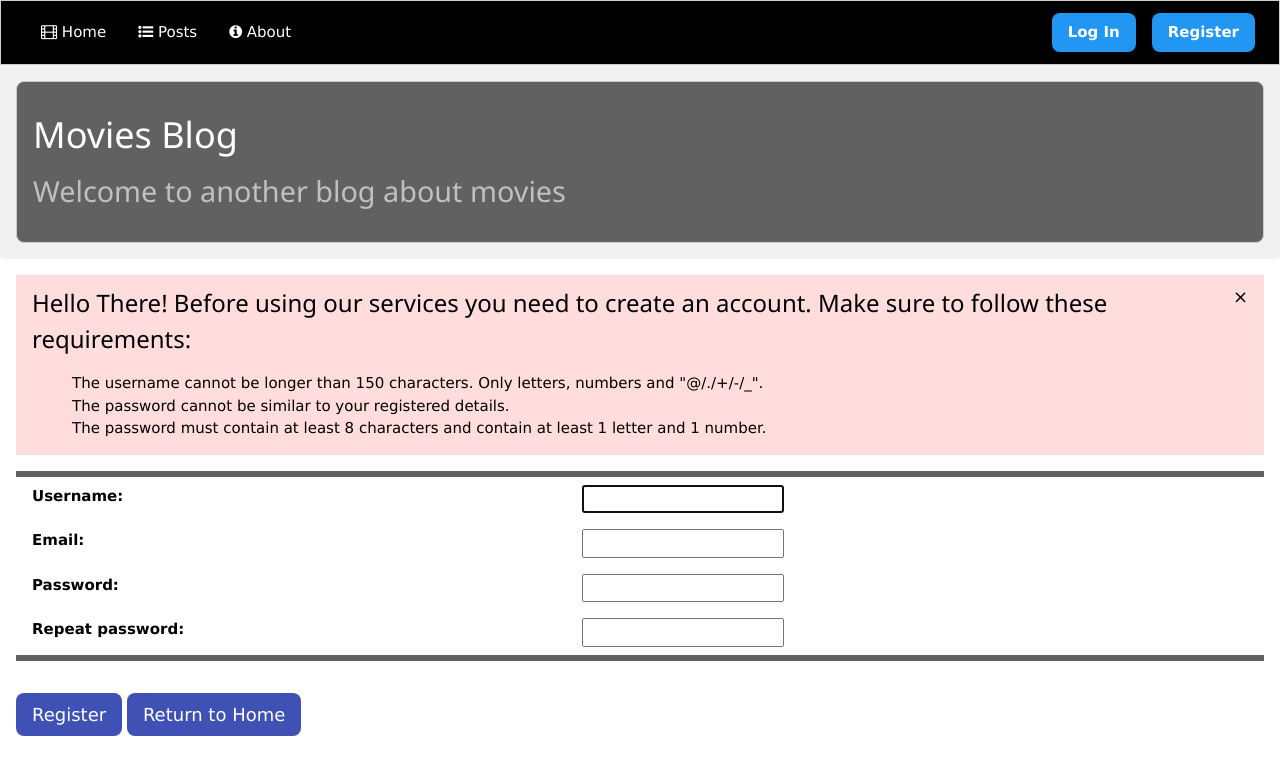
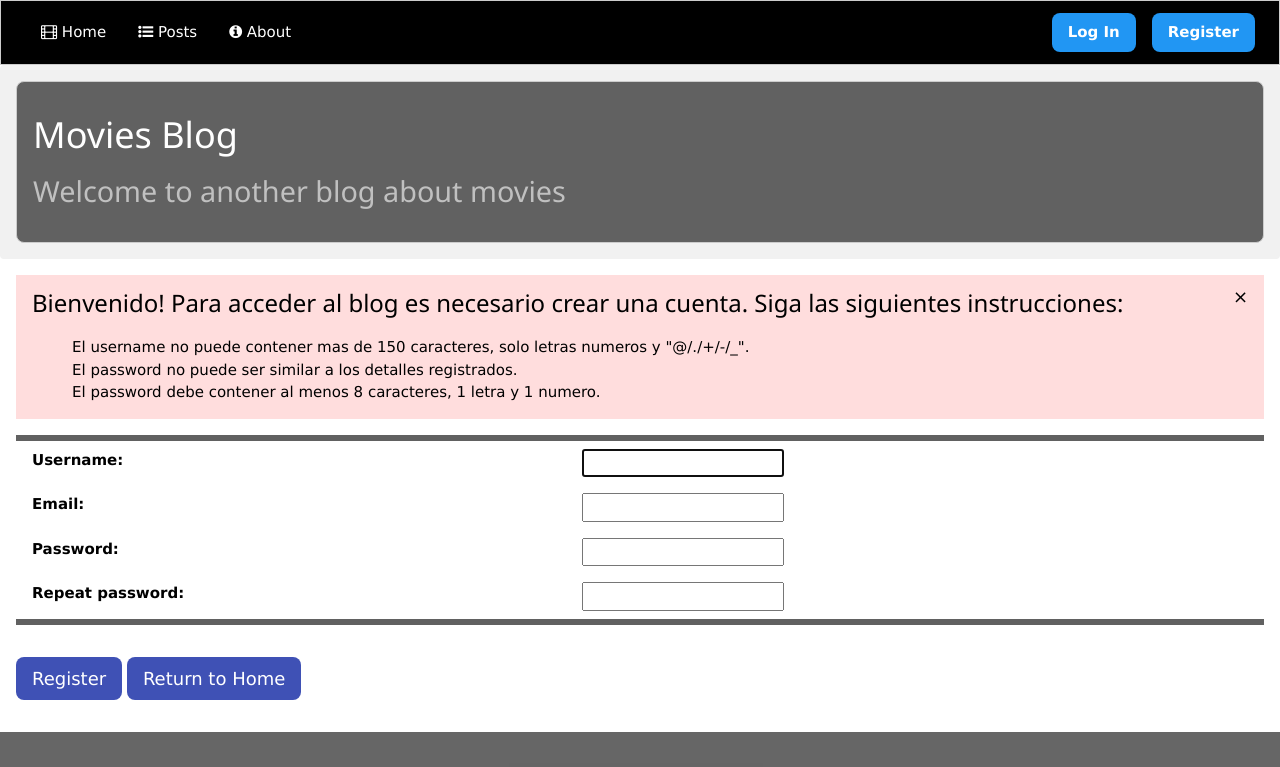
Before and after one commit to nahuelim/ProyectoFinal, a Django app: page /Users/register/ in a window 1280 px wide. Shown: the top 767 px of the page. Run offline with Django 4.2, Linux system fonts and the light colour scheme.

Commit message:
cambios en blogapp y user

```diff
--- a/ProyectoFinal/BlogApp/forms.py
+++ b/ProyectoFinal/BlogApp/forms.py
@@ -8,4 +8,4 @@ class PostForm(forms.ModelForm):
     content = forms.CharField(widget=CKEditorWidget())
     class Meta:
         model = Post
-        fields = ("title", "subtitle", "author", "image", "content")
+        fields = ("maquinaria", "marca", "usuario", "imagen", "detalle")
--- a/ProyectoFinal/Users/forms.py
+++ b/ProyectoFinal/Users/forms.py
@@ -21,14 +21,14 @@ class UserRegisterForm(UserCreationForm):
 class UserEditForm(UserCreationForm):
     username = forms.CharField(label='Username')
     email = forms.EmailField(label='Email')
-    first_name = forms.CharField(label='Name', required=False)
-    last_name = forms.CharField(label='Lastname', required=False)
+    nombre = forms.CharField(label='Name', required=False)
+    apellido = forms.CharField(label='Lastname', required=False)
     password1 = forms.CharField(label='New Password', widget=forms.PasswordInput)
     password2 = forms.CharField(label='Repeat password', widget=forms.PasswordInput)
 
     class Meta:
         model = User
-        fields = ['username','email','first_name','last_name','password1', 'password2']
+        fields = ['username','email','nombre','apellido','password1', 'password2']
         help_texts = {k:"" for k in fields}
 
 
--- a/ProyectoFinal/Users/models.py
+++ b/ProyectoFinal/Users/models.py
@@ -9,7 +9,7 @@ class Avatar(models.Model):
     avatar = models.ImageField(upload_to='avatars/', null=True, blank=True)  #Subcaperta avatars de media
 
     def __str__(self):
-        return f"Profile image from user: {self.user.username}"
+        return f"Imagen perfil del user: {self.user.username}"
 
 
 class Messages(models.Model):
--- a/ProyectoFinal/Users/templates/Users/edit_profile.html
+++ b/ProyectoFinal/Users/templates/Users/edit_profile.html
@@ -3,17 +3,17 @@
 {% block content %}
 
 <div class="w3-panel w3-padding-16 w3-center w3-topbar w3-bottombar w3-border-dark-grey w3-round">
-    <h1>Updating {{user}} profile</h1>
+    <h1>Actualizando el perfil de {{user}}</h1>
 </div>
 
 <!-- Modificar/Agregar avatar -->
 {% if user.is_superuser %}
 <div div class="w3-container w3-card-4">
-    <p>Click here to update your Avatar <a class="w3-button w3-black w3-border" href="{% url 'users:editAvatar' %}"><i class="fa fa-file-image-o"></i></a></p>
+    <p>Click aqui para actualizar el Avatar <a class="w3-button w3-black w3-border" href="{% url 'users:editAvatar' %}"><i class="fa fa-file-image-o"></i></a></p>
 </div>
 {% else %}
 <div class="w3-panel w3-blue-gray">
-    <h5>You're not authorized to change your Avatar</h5>
+    <h5>No esta autorizado a cambiar su Avatar</h5>
 </div>
 {% endif %}
 
--- a/ProyectoFinal/Users/templates/Users/login.html
+++ b/ProyectoFinal/Users/templates/Users/login.html
@@ -3,7 +3,7 @@
 {% block content %}
 
 <!-- Formulario -->
-<h3>Welcome back! Log in to your account:</h3>
+<h3>Iniciar sesion:</h3>
 <form action="{% url 'users:Login' %}" method="POST">{% csrf_token %}
     <table class="w3-table w3-topbar w3-bottombar w3-border-dark-grey w3-round">
         {{ form.as_table }}
--- a/ProyectoFinal/Users/templates/Users/logout.html
+++ b/ProyectoFinal/Users/templates/Users/logout.html
@@ -3,7 +3,7 @@
 {% block content %}
 
 <div class="w3-panel w3-padding-16 w3-center w3-topbar w3-bottombar w3-border-dark-grey w3-round">
-    <h1 style="color: black" class="w3-center">You have successfully logout. Hopefully we'll see you back soon!</h1>
+    <h1 style="color: black" class="w3-center">Ha cerrado exitosamente su sesion.</h1>
 </div>
 
 {% endblock %}
--- a/ProyectoFinal/Users/templates/Users/profile.html
+++ b/ProyectoFinal/Users/templates/Users/profile.html
@@ -32,8 +32,8 @@
     <h4>
         <ul>
             <ol>Username: {{user.username}}</ol>
-            <ol>Name: {{user.first_name}}</ol>
-            <ol>Lastname: {{user.last_name}}</ol>
+            <ol>Nombre: {{user.nombre}}</ol>
+            <ol>Apellido: {{user.apellido}}</ol>
             <ol>Email: {{user.email}}</ol>
             <ol>Last access: {{user.last_login}}</ol>
             <ol>Joined: {{user.date_joined}}</ol>
@@ -45,7 +45,7 @@
 <a button type="button" class="w3-button w3-block w3-round-large w3-indigo" href=" {% url 'blogapp:Messages' %} "><i class="fa fa-envelope-o"></i> Inbox</button></a>
 
 <div class="w3-bar w3-padding-32 w3-center">
-    <a button type="button" class="w3-button w3-round-large w3-button w3-large w3-indigo w3-right" href=" {% url 'users:editProfile' %} ">Update Profile</button></a>
+    <a button type="button" class="w3-button w3-round-large w3-button w3-large w3-indigo w3-right" href=" {% url 'users:editProfile' %} ">Actualizar Perfil</button></a>
     <a button type="button" class="w3-button w3-round-large w3-button w3-large w3-indigo w3-left" href=" {% url 'blogapp:Home' %} ">Return to Home</button></a>
 
 </div>
--- a/ProyectoFinal/Users/templates/Users/register.html
+++ b/ProyectoFinal/Users/templates/Users/register.html
@@ -6,10 +6,10 @@
 <div class="w3-panel w3-pale-red w3-display-container">
     <span onclick="this.parentElement.style.display='none'"
     class="w3-button w3-large w3-display-topright">&times;</span>
-    <h3>Hello There! Before using our services you need to create an account. Make sure to follow these requirements:</h3>
-    <ul>The username cannot be longer than 150 characters. Only letters, numbers and "@/./+/-/_".<br>
-        The password cannot be similar to your registered details.<br>
-        The password must contain at least 8 characters and contain at least 1 letter and 1 number.</ul>
+    <h3>Bienvenido! Para acceder al blog es necesario crear una cuenta. Siga las siguientes instrucciones:</h3>
+    <ul>El username no puede contener mas de 150 caracteres, solo letras numeros y "@/./+/-/_".<br>
+        El password no puede ser similar a los detalles registrados.<br>
+        El password debe contener al menos 8 caracteres, 1 letra y 1 numero.</ul>
 </div>
 
 
--- a/ProyectoFinal/Users/views.py
+++ b/ProyectoFinal/Users/views.py
@@ -31,12 +31,12 @@ def login_request(request):
 
                   if user is not None:         #si el usario ingresado no es None (quiere decir que existe), listo, pedir que se loguee
                         login(request, user)
-                        return render(request,"BlogApp/home.html",  {"mensaje":f"Welcome to the blog, {usuario}"})   #si es correcto, loguea y me responde welcome
+                        return render(request,"BlogApp/home.html",  {"mensaje":f"Bienvenido al blog, {usuario}"})   #si es correcto, loguea y me responde welcome
                   else:
-                        return render(request,"Users/login.html", {"form":form, "mensaje":"Error, the user name is incorrect. Please, login again"})   #y si el usuario que ingresó no corresponde a nadie en la BD, me pasa que es incorrecto
+                        return render(request,"Users/login.html", {"form":form, "mensaje":"Error, el username es incorrecto. Intentelo nuevamente."})   #y si el usuario que ingresó no corresponde a nadie en la BD, me pasa que es incorrecto
 
             else:
-                        return render(request,"Users/login.html" ,  {"form":form, "mensaje":"Error, the entered data is invalid. Please, login again"})  #esto se hace si no se cumple la condicion de que el formulario sea valido
+                        return render(request,"Users/login.html" ,  {"form":form, "mensaje":"Error, la informacion es incorrecta. Intentelo nuevamente."})  #esto se hace si no se cumple la condicion de que el formulario sea valido
 
       form = AuthenticationForm()    #si no viene por POST, tenemos que mostrar un formulario vacio para que se ingrese
       return render(request,"Users/login.html", {'form':form})
@@ -56,7 +56,7 @@ def register(request):
                   login(request, new_user)
                   return redirect(reverse('users:Profile', args=[id]))
             else:
-                return render(request, 'Users/register.html', {"form":form, "mensaje": "The user could not be created. Please try again"})
+                return render(request, 'Users/register.html', {"form":form, "mensaje": "El user no pudo ser creado. Intentelo nuevamente."})
 
       else:
             form = UserRegisterForm()
@@ -85,18 +85,18 @@ def editProfile(request):
                   #Datos que se modificarán
                   user.username = info['username']
                   user.email = info['email']
-                  user.first_name = info['first_name']
-                  user.last_name = info['last_name']
+                  user.nombre = info['nombre']
+                  user.apellido = info['apellido']
                   user.password1 = info['password1']
                   user.password2 = info['password1']
                   user.save()
 
                   return redirect(reverse('users:Profile', args=[id]))
             else:
-                return render(request, 'Users/edit_profile.html', {"myform":myForm, "mensaje": "The user could not be updated. Please try again"})
+                return render(request, 'Users/edit_profile.html', {"myform":myForm, "mensaje": "El user no pudo ser actualizado. Intentelo nuevamente."})
 
       else:
-            myForm= UserEditForm(initial={'username':user.username, 'email':user.email, 'first_name':user.first_name, 'last_name':user.last_name}) #Creo el formulario con los datos que voy a modificar
+            myForm= UserEditForm(initial={'username':user.username, 'email':user.email, 'nombre':user.nombre, 'apellido':user.apellido}) #Creo el formulario con los datos que voy a modificar
       return render(request, 'Users/edit_profile.html', {"myForm":myForm, "user":user})  #Voy al html que me permite editar
 
 
@@ -136,7 +136,7 @@ def editAvatar(request):
             new_avatar.save()
             return redirect(reverse('users:Profile', args=[id]))
         else:
-            return render(request, 'Users/edit_avatar.html', {"form_avatar":form_avatar, "mensaje": "The avatar could not be updated. Please try again"})
+            return render(request, 'Users/edit_avatar.html', {"form_avatar":form_avatar, "mensaje": "El avatar no pudo ser actualizado. Intentelo nuevamente."})
     else:
         form_avatar= AvatarForm()
     return render (request, 'Users/edit_avatar.html', {"form_avatar":form_avatar, "avatar":avatar})
```
Also changed, not shown: ProyectoFinal/BlogApp/models.py (+8 -8 lines), ProyectoFinal/BlogApp/views.py (+8 -8 lines).
